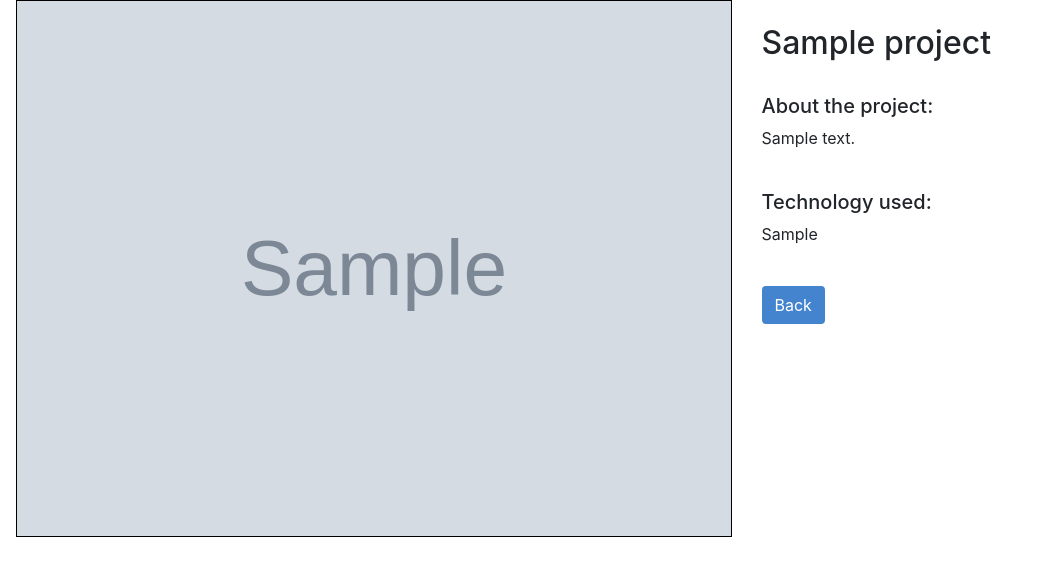
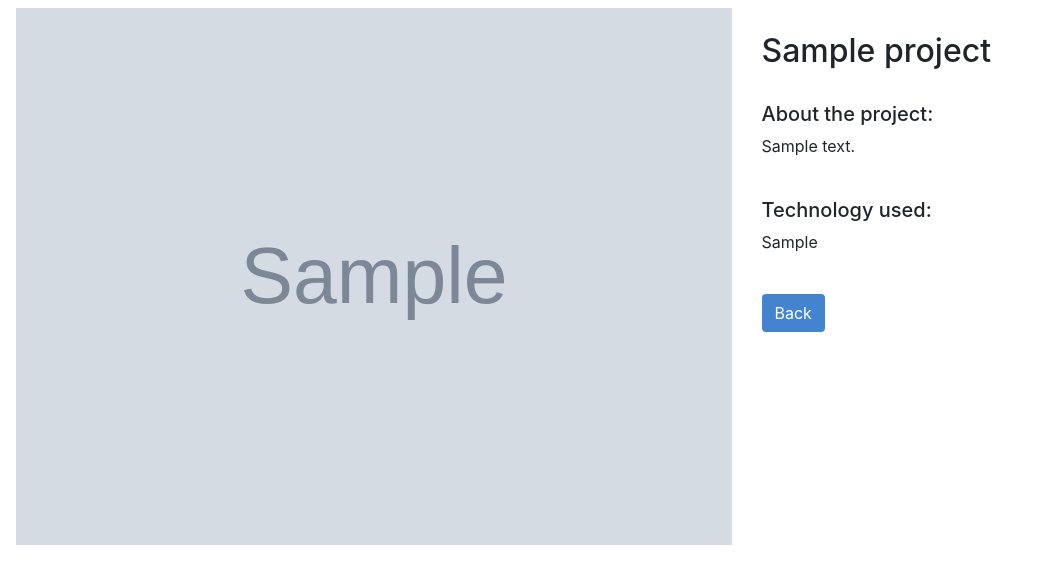
Before and after one commit to jrusso0818/my-personal-site, a Django app: page /projects/1/ in a window 1280 px wide. Shown: the part 82-666 px from the top of the page, without its empty margins (0-1038 px from the left). Run offline with Django 3.2, Linux system fonts and the light colour scheme; tables that the repository leaves empty hold one stand-in row (values such as "Sample post"); grey boxes marked "Sample" are stand-in pictures; some libraries are stand-ins or nearby versions.

Commit message:
Additional project detail page formatting.

```diff
--- a/projects/templates/projects/project_detail.html
+++ b/projects/templates/projects/project_detail.html
@@ -2,10 +2,10 @@
 {% load static %}
 
 {% block page_content %}
-<div class="px-3">
+<div class="px-3 pt-2">
 <div class="row">
     <div class="col-md-7">
-        <img src="{{ project.image.url }}" alt="" width="100%" style="border: 1px solid black">
+        <img src="{{ project.image.url }}" alt="" width="100%">
     </div>
     <div class="col-md-4">
         <br>
```
